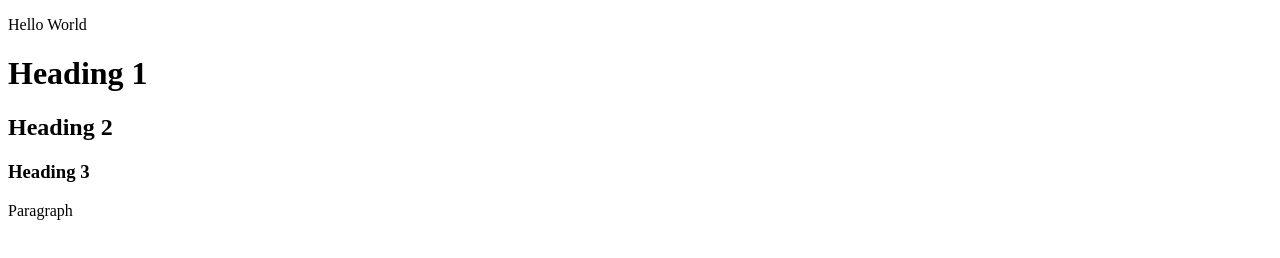
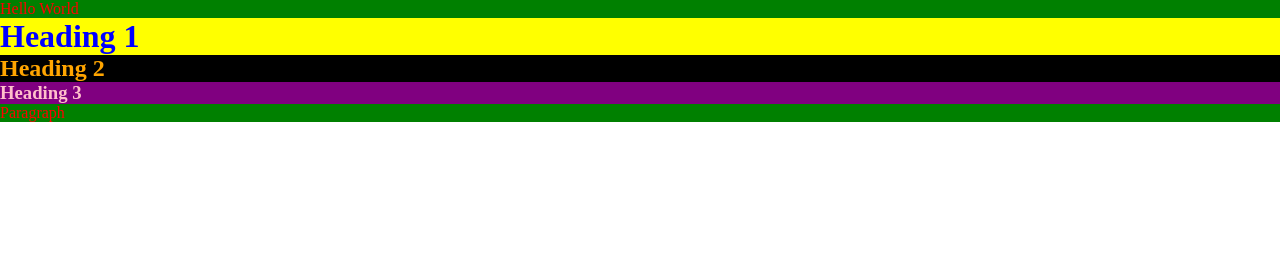
Before and after one commit to Ahmeddavids/cohort7git, a website: page index.html in a window 1280 px wide. Drawn offline with Linux system fonts and the light colour scheme.

Commit message:
added css to the home page

```diff
--- /dev/null
+++ b/index.css
@@ -0,0 +1,22 @@
+*{
+    margin:0;
+    padding:0;
+}
+
+p{
+    color: red;
+    background-color: green;
+}
+h1{
+    color: blue;
+    background-color: yellow;    }
+
+    h2
+    {
+        color: orange;
+        background-color: black;
+    }
+    h3{
+        color: pink;
+        background-color: purple;
+    }
--- a/index.html
+++ b/index.html
@@ -1,9 +1,10 @@
 <!DOCTYPE html>
 <html lang="en">
-<head>
+<head >
     <meta charset="UTF-8">
     <meta name="viewport" content="width=device-width, initial-scale=1.0">
     <title>Document</title>
+    <link rel="stylesheet" href="index.css">
 </head>
 <body>
     <p>Hello World  </p>
```
